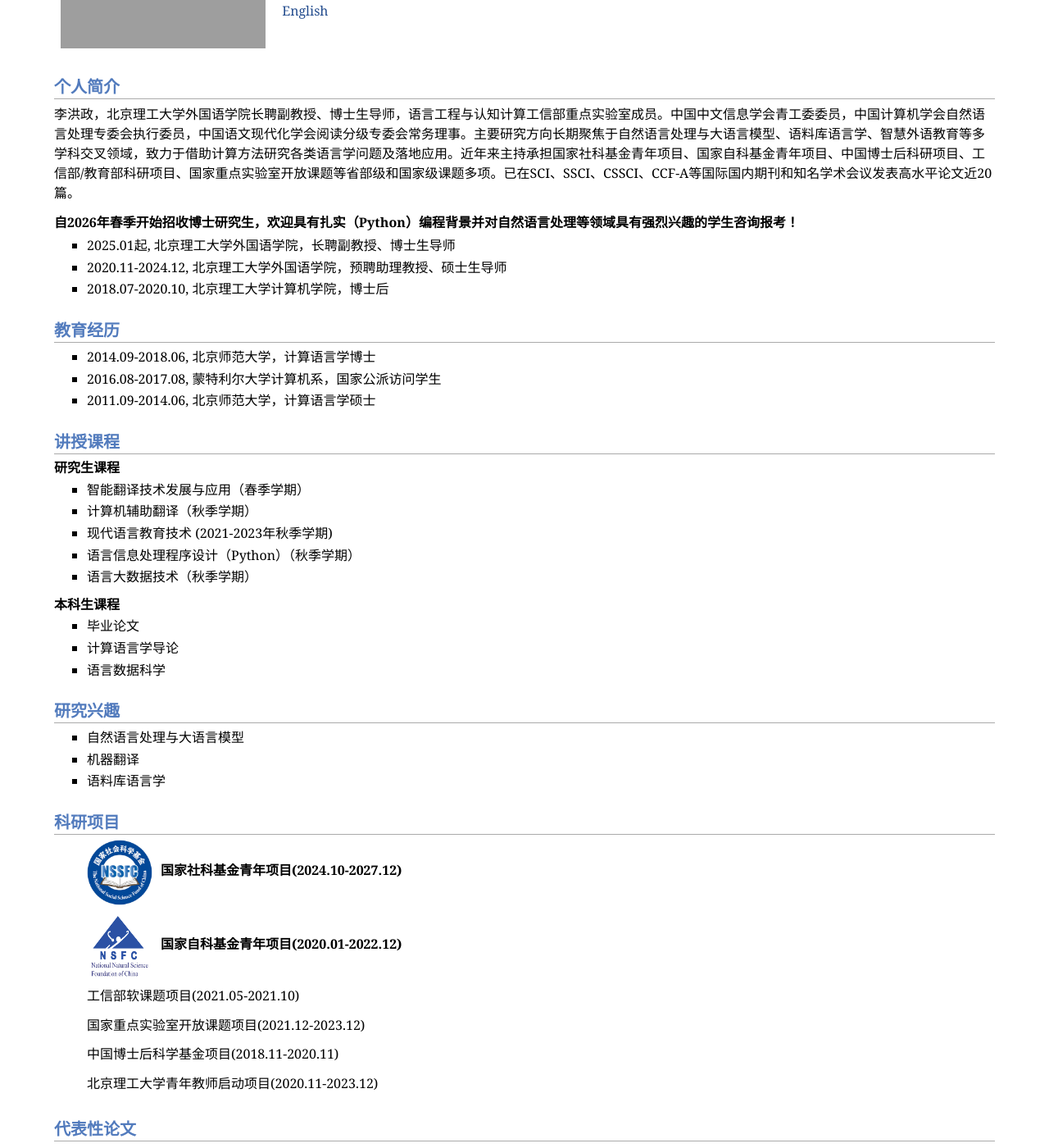
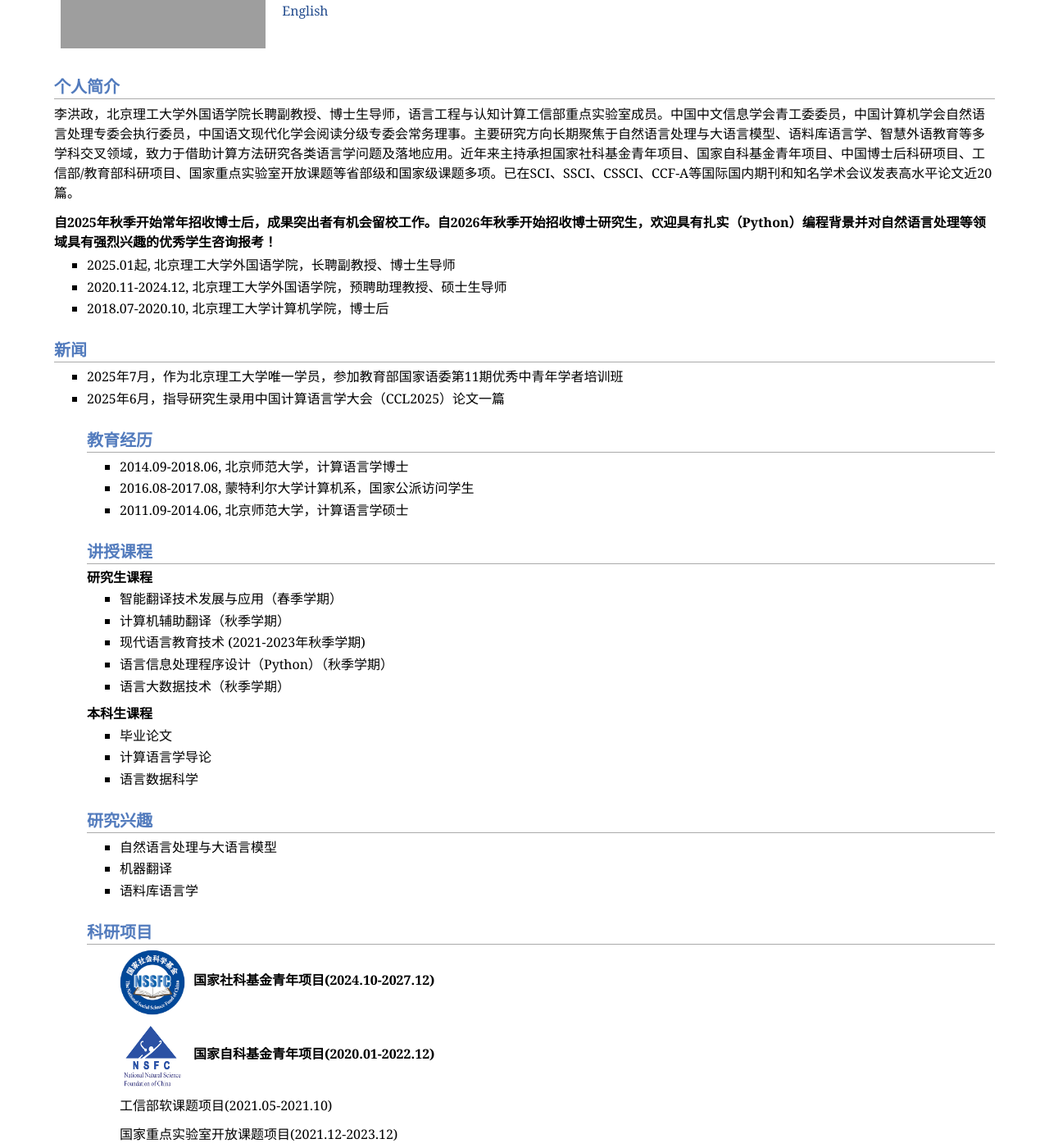
Before and after one commit to lihongzheng-nlp/lihongzheng-nlp.github.io, a Jekyll site: the page index_zh.html, which Jekyll copies as it is, in a window 1280 px wide and 1400 px high, scrolled down 377 px. Shown: the whole window at 82% size. Built offline with Jekyll 4.4.1, drawn with Linux system fonts in a browser that asks for light colours; some of the changed text lies outside the part shown; grey boxes are pictures that could not be loaded.

Commit message:
Update index_zh.html

```diff
--- a/index_zh.html
+++ b/index_zh.html
@@ -38,7 +38,7 @@
 </td></tr></table>
 <h2>个人简介</h2>
 <p style="line-height: 1.5;">李洪政，北京理工大学外国语学院长聘副教授、博士生导师，语言工程与认知计算工信部重点实验室成员。中国中文信息学会青工委委员，中国计算机学会自然语言处理专委会执行委员，中国语文现代化学会阅读分级专委会常务理事。主要研究方向长期聚焦于自然语言处理与大语言模型、语料库语言学、智慧外语教育等多学科交叉领域，致力于借助计算方法研究各类语言学问题及落地应用。近年来主持承担国家社科基金青年项目、国家自科基金青年项目、中国博士后科研项目、工信部/教育部科研项目、国家重点实验室开放课题等省部级和国家级课题多项。已在SCI、SSCI、CSSCI、CCF-A等国际国内期刊和知名学术会议发表高水平论文近20篇。 </p>
-<p style="line-height: 1.5;"><b>自2026年春季开始招收博士研究生，欢迎具有扎实（Python）编程背景并对自然语言处理等领域具有强烈兴趣的学生咨询报考！</b></p>
+<p style="line-height: 1.5;"><b>自2025年秋季开始常年招收博士后，成果突出者有机会留校工作。自2026年秋季开始招收博士研究生，欢迎具有扎实（Python）编程背景并对自然语言处理等领域具有强烈兴趣的优秀学生咨询报考！</b></p>
 
 <ul>
 <li><p>2025.01起, 北京理工大学外国语学院，长聘副教授、博士生导师</p>
@@ -48,6 +48,10 @@
 <li><p>2018.07-2020.10, 北京理工大学计算机学院，博士后</p>
 </li>
 </ul>
+<h2>新闻</h2>
+<ul>
+<li><p>2025年7月，作为北京理工大学唯一学员，参加教育部国家语委第11期优秀中青年学者培训班</p></li>
+<li><p>2025年6月，指导研究生录用中国计算语言学大会（CCL2025）论文一篇</p></li>
 <h2>教育经历</h2>
 <ul>
 <li><p>2014.09-2018.06, 北京师范大学，计算语言学博士</p>
@@ -104,15 +108,17 @@
 <li class="project-item"><p>北京理工大学青年教师启动项目(2020.11-2023.12)</p>
 </li>
 </ul>
-<h2>代表性论文 </h2>
+<h2>代表论文 </h2>
 <p><b>2025</b></p>
 <ul>
+<li><p>李琦、纪悦、<b>李洪政</b>.大语言模型可以分析花园幽径句吗？—基于跨语言数据集的实证研究. <i>2025年中国计算语言学大会(CCL2025)</i>. <br /></p>
+</li>
 <li><p><b>李洪政</b>, 王若锦, 冯冲, 刘芳. 语言模型辅助的英语科技论文摘要语步结构语料库构建研究. <i>外语学刊</i>. <br /></p>
 </li>
 </ul>
 <p><b>2024</b></p>
 <ul>
-<li><p><b>李洪政</b>, 王若锦, 冯冲, 刘芳. 英语科技论文摘要语步结构语料库构建研究. <i>Proceedings of China National Conference of Computational Linguistics (CCL2024)</i>. <br /></p>
+<li><p><b>李洪政</b>, 王若锦, 冯冲, 刘芳. 英语科技论文摘要语步结构语料库构建研究. <i>2024年中国计算语言学大会(CCL2024)</i>. <br /></p>
 </li>
 <li><p><b>Hongzheng Li</b>, et al. <a href="https://aclanthology.org/2024.lrec-main.1181/">RAAMove: A Corpus for Analyzing Moves in Research Article Abstracts</a>. <i>Proceedings of the 2024 Joint International Conference on Computational Linguistics, Language Resources and Evaluation (LREC-COLING 2024)</i>. <br /></p>
 </li>
```
